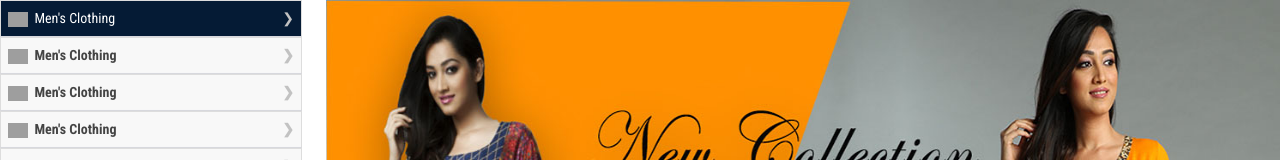
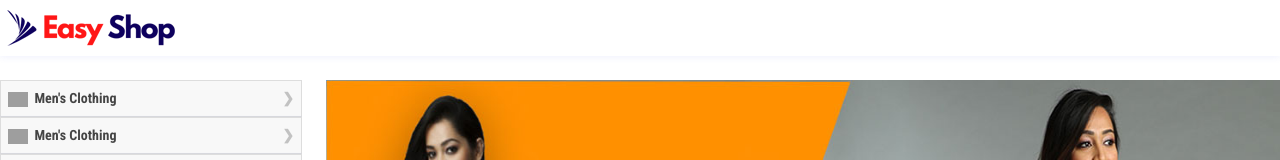
Before and after one commit to azmir849/e-saviing-react-laravel, a React (Create React App) app in the folder user/: page / in a window 1280 px wide. Shown: the top 160 px of the page. Built offline with nearby package versions, Linux system fonts and the light colour scheme; grey boxes are pictures that could not be loaded.

Commit message:
Nav Menu Desktop Part 1

```diff
--- a/user/src/assets/css/navMenuDesktop.css
+++ b/user/src/assets/css/navMenuDesktop.css
@@ -0,0 +1,22 @@
+.nav-logo{
+    width: 180px;
+    height: 40px;
+}
+.cart-btn{
+    padding: 5px 15px 5px 15px;
+    color: #FAFDFB;
+    border-radius: 20px !important;
+    border:0.5px solid #051b35;
+    background: #051b35 !important;
+}
+.navbar {
+    font-size: 16px;
+    font-family: 'Roboto Condensed', sans-serif;
+    font-weight: 400;
+    background-color: #ffffff !important;
+    box-shadow: 0 0 8px 0 rgba(57, 78, 234, 0.1)
+}
+
+.TopSectionDown{
+     margin-bottom: 80px;
+}
--- a/user/src/components/common/NavMenuDesktop.jsx
+++ b/user/src/components/common/NavMenuDesktop.jsx
@@ -1,13 +1,32 @@
-import React, { Component } from 'react'
+import React, { Component, Fragment } from "react";
+import { Navbar, Container, Row, Col } from "react-bootstrap";
+import Logo from "../../assets/images/easyshop.png";
+import { Link } from "react-router-dom";
+class NavMenuDesktop extends Component {
+  render() {
+    return (
+      <Fragment>
+        <div className='TopSectionDown'>
+          <Navbar fixed={"top"} className='navbar' bg='light'>
+            <Container fluid={"true"}>
+              <Row>
+                <Col lg={4} md={4} sm={12} xs={12}>
+                  <Link to='/'>
+                    {" "}
+                     <img alt="" className='nav-logo' src={Logo} />{" "}
+                  </Link>
+                </Col>
 
- class NavMenuDesktop extends Component {
-     render() {
-          return (
-               <div>
+                <Col lg={4} md={4} sm={12} xs={12}></Col>
 
-               </div>
-          )
-     }
+                <Col lg={4} md={4} sm={12} xs={12}></Col>
+              </Row>
+            </Container>
+          </Navbar>
+        </div>
+      </Fragment>
+    );
+  }
 }
 
-export default NavMenuDesktop
+export default NavMenuDesktop;
--- a/user/src/pages/HomePage.jsx
+++ b/user/src/pages/HomePage.jsx
@@ -1,4 +1,5 @@
 import React, { Component, Fragment } from 'react'
+import NavMenuDesktop from '../components/common/NavMenuDesktop'
 import Categories from '../components/home/Categories'
 import Collection from '../components/home/Collection'
 import FeaturedProducts from '../components/home/FeaturedProducts'
@@ -9,11 +10,12 @@ export class HomePage extends Component {
      render() {
           return (
             <Fragment>
+                <NavMenuDesktop />
                 <HomeTop />
                 <FeaturedProducts />
                 <NewArrival />
+                <Categories />
                 <Collection />
-                   <Categories />
             </Fragment>
           )
      }
```
Also changed, not shown: user/src/assets/images/easyshop.png (added). Lines whose indentation alone changed are shown as unchanged.
